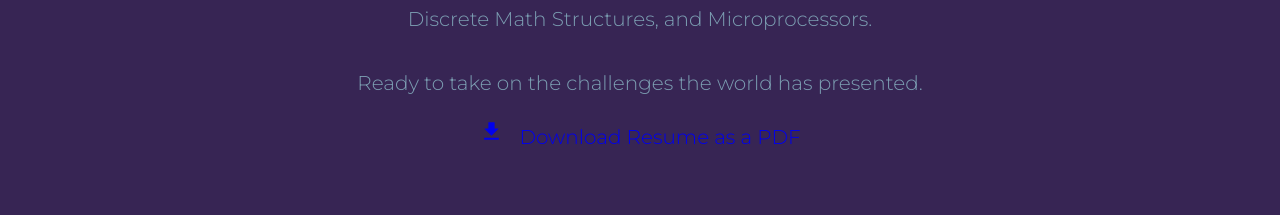
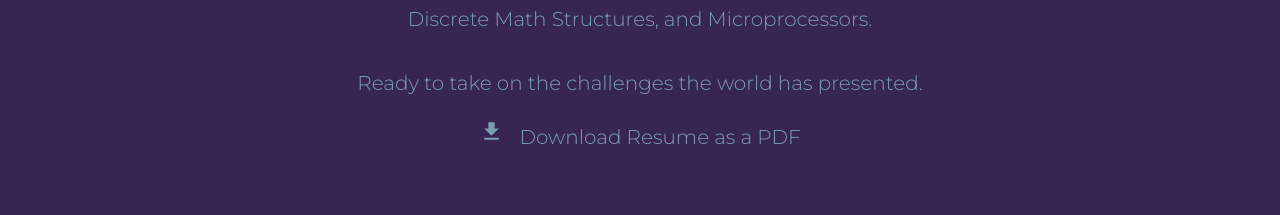
Before and after one commit to clairecashmore17/Portfolio, a React (Create React App) app: page /resume in a window 1280 px wide. Shown: the part 830-1045 px from the top of the page. Built offline with nearby package versions, Linux system fonts and the light colour scheme.

Commit message:
style : styled resume download link

```diff
--- a/src/components/Resume/style.scss
+++ b/src/components/Resume/style.scss
@@ -16,6 +16,14 @@
     font-size: 1.25rem;
     padding-left: 10%;
     padding-right: 10%;
+}
+
+#resume a {
+    color: inherit;
+
+    &:hover {
+        text-decoration: underline;
+    }
 }
 
 .sectionTitles {
```
